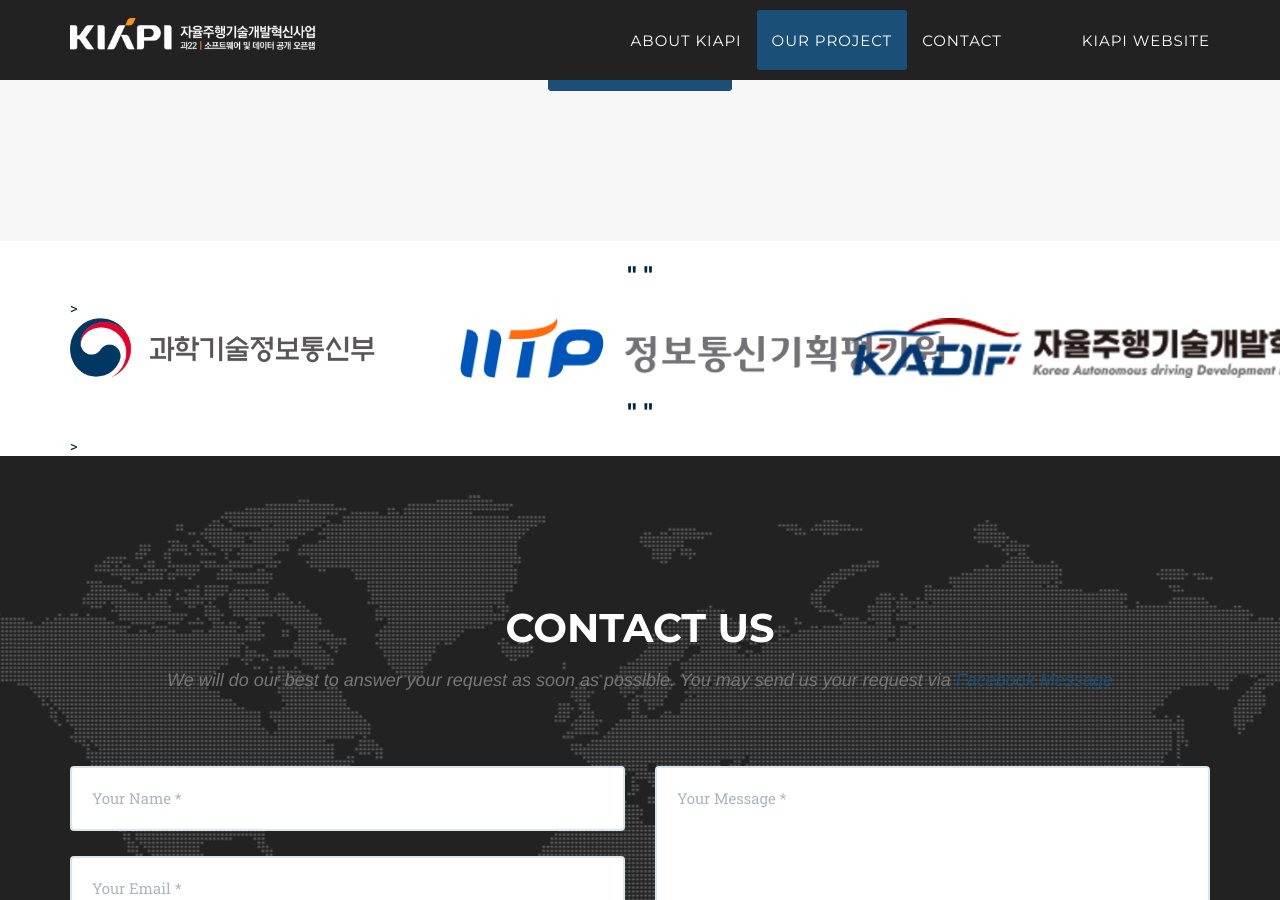
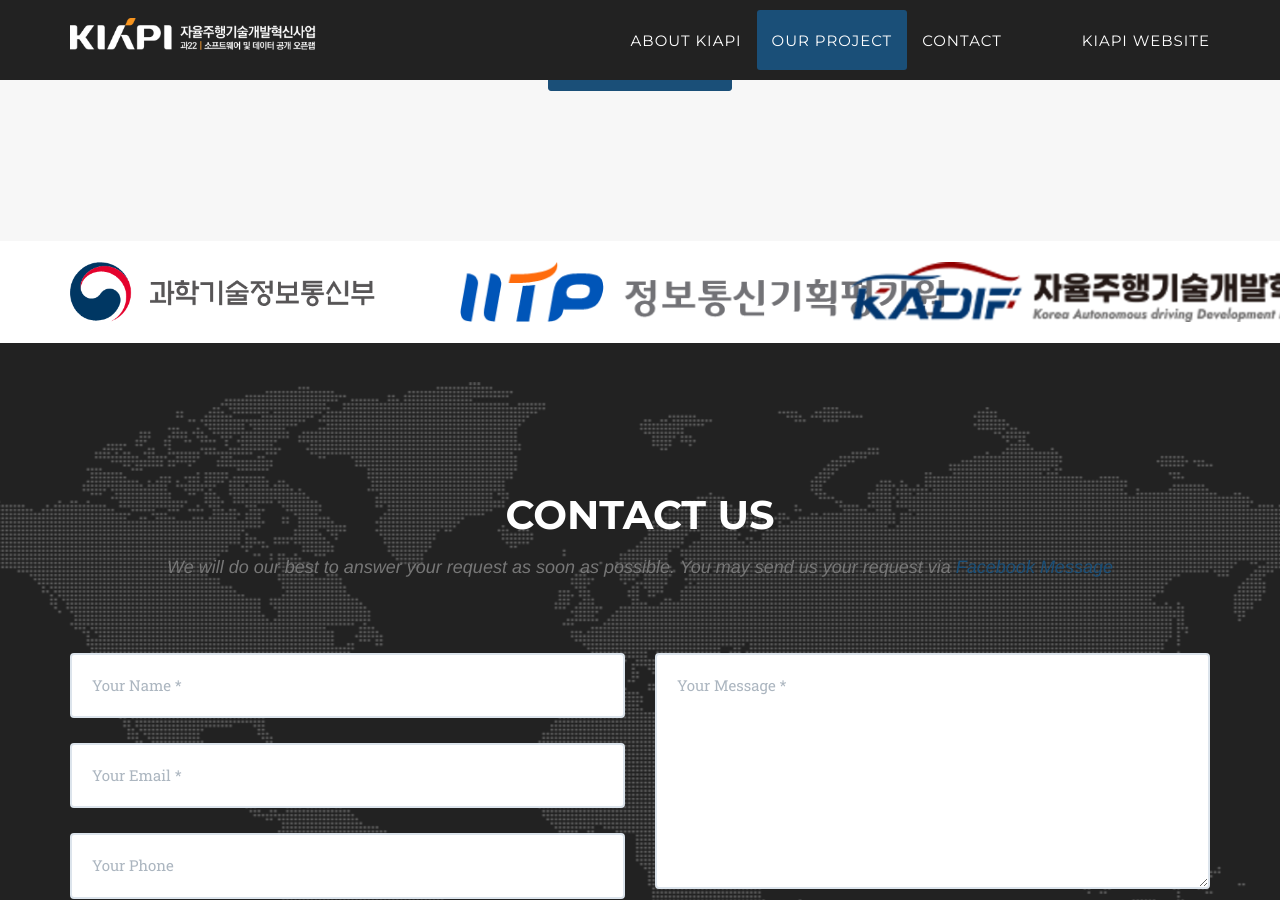
Before and after one commit to knowJang/kiapi-msit-22.github.io, a Jekyll site: the page built from index.html, in a window 1280 px wide and 900 px high, scrolled down 3655 px. Built offline with Jekyll 4.4.1, drawn with Linux system fonts in a browser that asks for light colours; some web fonts are replaced.

Commit message:
Update sponsors.html

```diff
--- a/_includes/2017_data/sponsors.html
+++ b/_includes/2017_data/sponsors.html
@@ -3,9 +3,9 @@
         <div class="container sponsors-section">
             <div class="row">
                 <div class="col-lg-12 text-center">
-                    <h2 class="section-heading">" "</h2>
+                    <h2 class="section-heading"></h2>
                 </div>
-            </div> >
+            </div>
             <div class="row">
                 <div class="col-md-4 col-sm-6">
                     <a href="https://www.msit.go.kr/" class="portfolio-link" data-toggle="modal">
@@ -25,7 +25,7 @@
             </div>
             <div class="row">
                 <div class="col-lg-12 text-center">
-                    <h2 class="section-heading">" "</h2>
+                    <h2 class="section-heading"></h2>
                 </div>
-            </div> >
+            </div>
         </div>
```
